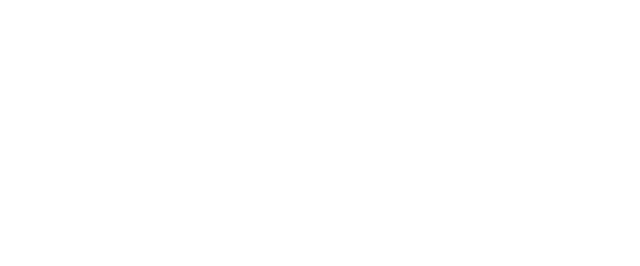
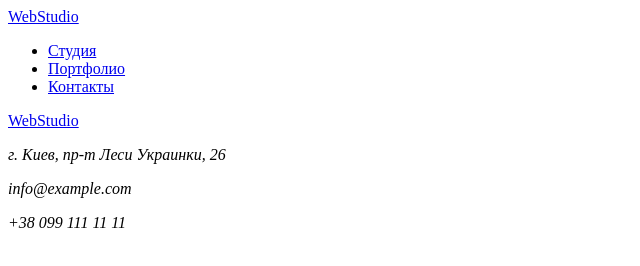
Before and after one commit to arthur-kmp/goit-markup-hw-01, a plain HTML site: page index.html in a window 1280 px wide. Shown: the whole page, without its empty margins (0-640 px from the left). Drawn offline with Linux system fonts and the light colour scheme.

Commit message:
added header & footer

```diff
--- a/index.html
+++ b/index.html
@@ -7,6 +7,25 @@
         <title>Web Studio</title>
     </head>
     <body>
+        <header>
+            <a href="./">WebStudio</a>
+            <nav>
+                <ul>
+                    <li><a href="./">Студия</a></li>
+                    <li><a href="./">Портфолио</a></li>
+                    <li><a href="./">Контакты</a></li>
+                </ul>
+            </nav>
+        </header>
+        <main></main>
+        <footer>
+            <a href="./">WebStudio</a>
+            <address>
+                <p>г. Киев, пр-т Леси Украинки, 26</p>
+                <p>info@example.com</p>
+                <p>+38 099 111 11 11</p>
+            </address>
+        </footer>
 
     </body>
 </html>
```
